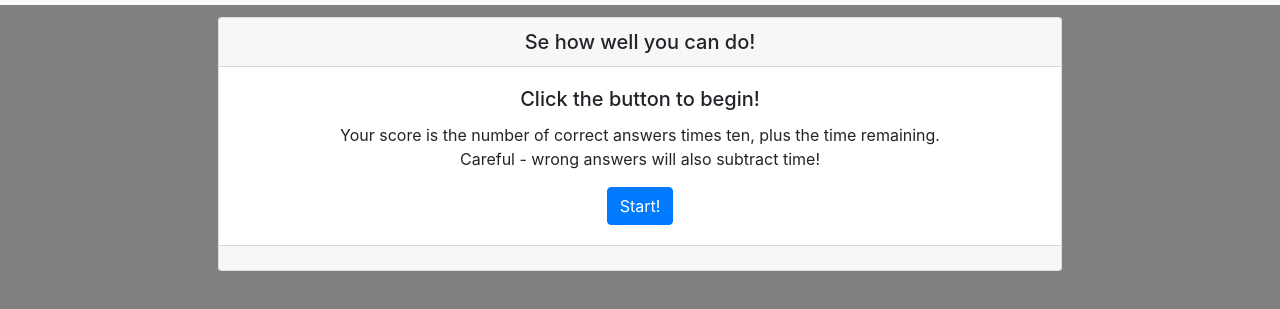
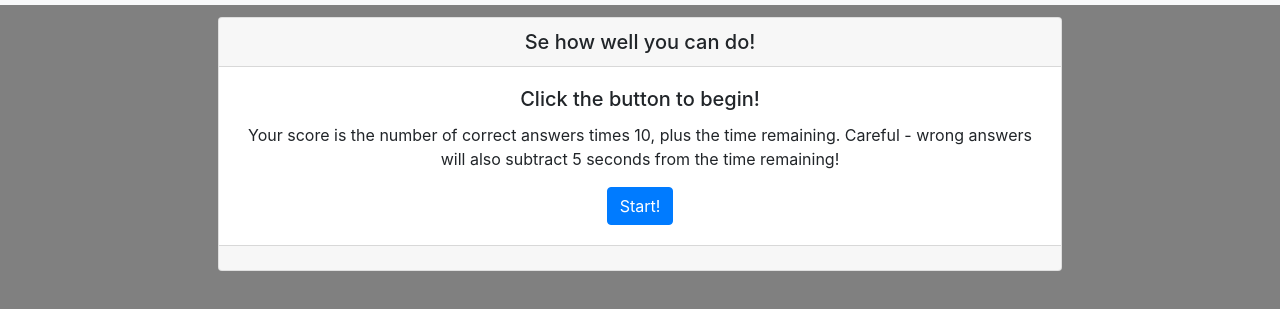
Before and after one commit to anzook/ANZ-Code-Quiz, a plain HTML site: page index.html in a window 1280 px wide. Shown: the part 53-362 px from the top of the page. Drawn offline with nearby package versions, Linux system fonts and the light colour scheme.

Commit message:
added dynamic welcome instructions

```diff
--- a/assets/JavaScript/script.js
+++ b/assets/JavaScript/script.js
@@ -11,6 +11,8 @@ document.addEventListener("DOMContentLoaded", function (event) {  //waits for pa
     var scoreLink = document.getElementById("scoreLink");
     var scoreCard = document.getElementById("scoreCard");
     var highScoreList = document.querySelector("#highScore-list");
+    var instructions = document.getElementById("instructions");
+
 
     var questText = document.getElementById("questionPrompt");
     // var answerBtns = document.getElementById("answerArea");
@@ -31,6 +33,8 @@ document.addEventListener("DOMContentLoaded", function (event) {  //waits for pa
     //variable stack - noramlly wouldn't use globals but it's a small application (and I'm novice)
     var problemTime = 10;    //time per question and points factor
     var penalty = 5;        //time penalty for a wrong answer
+    //Modify the above to change the quiz dynamics
+
     var iter = 0;
     var timer = 75;
     var endTime = 0;
@@ -42,6 +46,10 @@ document.addEventListener("DOMContentLoaded", function (event) {  //waits for pa
     var scoreList = [];
     var maxScore = 0;
     var scoreShown = false;
+
+    //dynamic instructions based upon quiz dynamics
+    instructions.textContent = ("Your score is the number of correct answers times "+problemTime+", plus the time remaining. Careful - wrong answers will also subtract "+penalty+" seconds from the time remaining!");
+
 
     /**
      * Randomize array element order in-place.
--- a/index.html
+++ b/index.html
@@ -31,8 +31,7 @@
           <h5 id="alert" class="card-header">Previous High Score</h5>
           <div class="card-body">
             <h5 class="card-title">Click the button to begin!</h5>
-            <p class="card-text">Your score is the number of correct answers times ten, plus the time
-              remaining.<br />Careful - wrong answers will also subtract time!</p>
+            <p id="instructions" class="card-text"></p>
             <span id="startButton" class="btn btn-primary">Start!</span>
           </div>
           <div class="card-footer text-muted">
```
